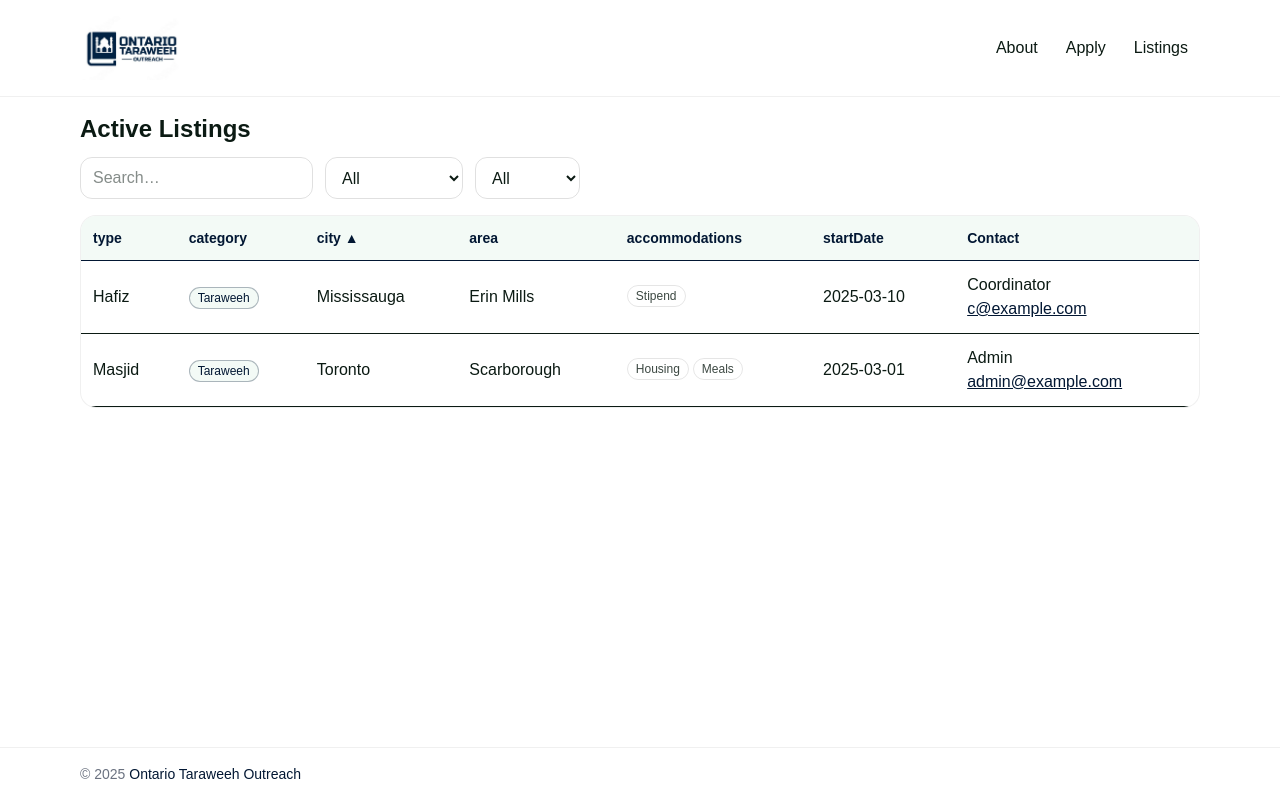
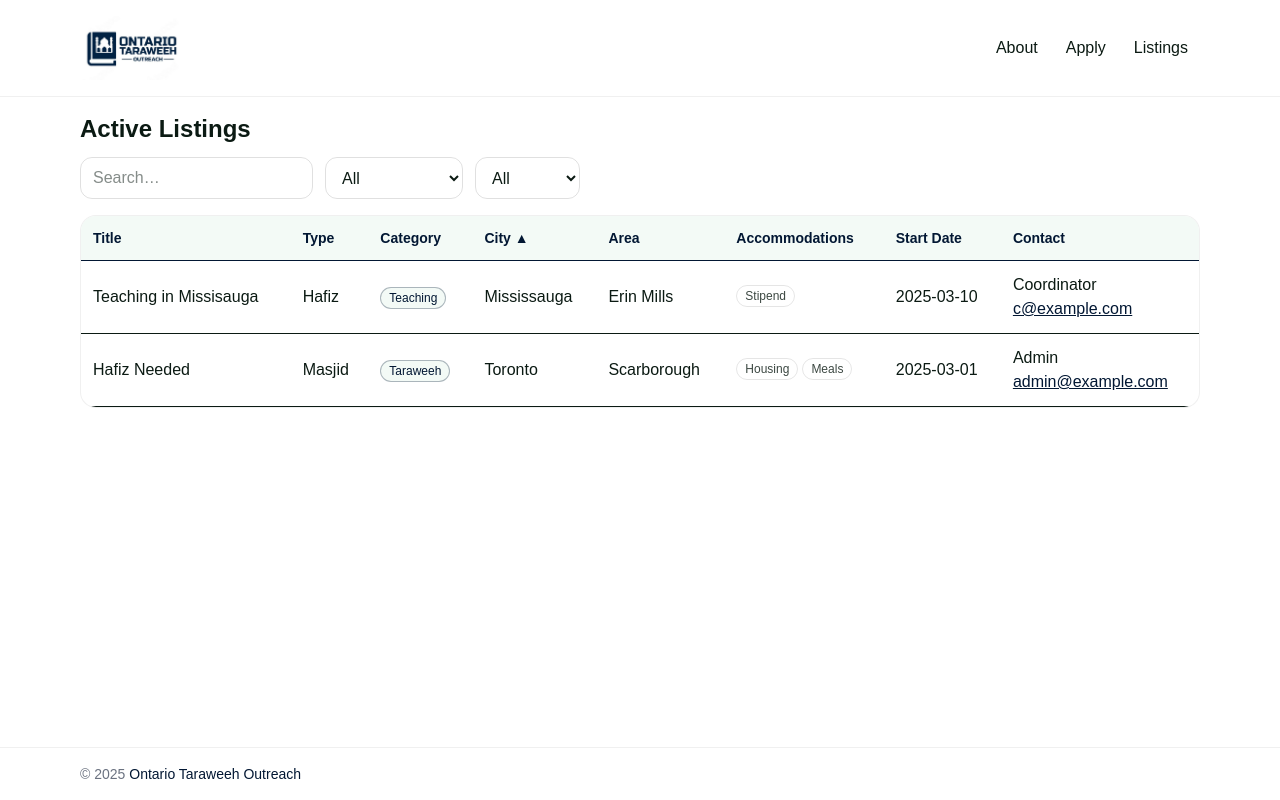
Before and after one commit to Zaydqadri/OTO_Web_Dev, a Next.js app: page /listings in a window 1280 px wide. Built offline with nearby package versions, Linux system fonts and the light colour scheme.

Commit message:
Listing types created

```diff
--- a/src/components/ListingsTable.tsx
+++ b/src/components/ListingsTable.tsx
@@ -1,6 +1,7 @@
 "use client";
 import { useEffect, useMemo, useState } from "react";
 import type { Listing } from "@/lib/types";
+import Loadable from "next/dist/shared/lib/loadable.shared-runtime";
 
 type Sort = { key: keyof Listing; dir: "asc" | "desc" };
 
@@ -31,7 +32,7 @@ export default function ListingsTable() {
       .filter(r => {
         const matchesText = !t || Object.values(r).join(" ").toLowerCase().includes(t);
         const matchesArea = area === "All" || r.area === area;
-        const matchesAcc  = acc === "All" || (r.accommodations ?? "").toLowerCase().includes(acc.toLowerCase());
+        const matchesAcc = acc === "All" || (r.accommodations ?? "").toLowerCase().includes(acc.toLowerCase());
         return matchesText && matchesArea && matchesAcc;
       })
       .sort((a, b) => {
@@ -52,16 +53,16 @@ export default function ListingsTable() {
           className="border border-[color:rgb(0_0_0_/_0.12)] rounded-xl px-3 py-2 min-w-56 focus:outline-none focus:ring-2 focus:ring-[var(--ring)]"
           placeholder="Search…"
           value={q}
-          onChange={(e)=>setQ(e.target.value)}
+          onChange={(e) => setQ(e.target.value)}
         />
         <select
           className="border border-[color:rgb(0_0_0_/_0.12)] rounded-xl px-3 py-2 focus:outline-none focus:ring-2 focus:ring-[var(--ring)]"
-          value={area} onChange={(e)=>setArea(e.target.value)}>
+          value={area} onChange={(e) => setArea(e.target.value)}>
           {areas.map(a => <option key={a}>{a}</option>)}
         </select>
         <select
           className="border border-[color:rgb(0_0_0_/_0.12)] rounded-xl px-3 py-2 focus:outline-none focus:ring-2 focus:ring-[var(--ring)]"
-          value={acc} onChange={(e)=>setAcc(e.target.value)}>
+          value={acc} onChange={(e) => setAcc(e.target.value)}>
           {accs.map(a => <option key={a}>{a}</option>)}
         </select>
       </div>
@@ -70,22 +71,37 @@ export default function ListingsTable() {
       <div className="overflow-x-auto rounded-2xl border border-[color:rgb(0_0_0_/_0.06)] bg-white">
         <table className="w-full text-left">
           <thead className="border-b bg-[var(--brand-50)]/60 text-[var(--brand)]">
-            {(["type","category","city","area","accommodations","startDate"] as (keyof Listing)[])
-              .map(col => (
+            <tr>
+              {[
+                {key: "title", label: "Title"},
+                { key: "type", label: "Type" },
+                { key: "category", label: "Category" },
+                { key: "city", label: "City" },
+                { key: "area", label: "Area" },
+                { key: "accommodations", label: "Accommodations" },
+                { key: "startDate", label: "Start Date" },
+              ].map(({ key, label }) => (
                 <th
-                key={col as string}
+                  key={key}
+                  scope="col"
                   className="px-3 py-3 cursor-pointer select-none text-sm font-semibold"
-                onClick={()=>toggleSort(col)}
+                  onClick={() => toggleSort(key as keyof Listing)}
                   title="Click to sort"
                 >
-                {col} {sort.key===col ? (sort.dir==="asc"?"▲":"▼") : ""}
+                  {label} {sort.key === key ? (sort.dir === "asc" ? "▲" : "▼") : ""}
                 </th>
               ))}
-            <th className="px-3 py-3 text-sm font-semibold">Contact</th>
+              <th scope="col" className="px-3 py-3 text-sm font-semibold">
+                Contact
+              </th>
+            </tr>
           </thead>
+
+
           <tbody>
             {filtered.map((r, i) => (
               <tr key={i} className="border-b">
+                <td className="px-3 py-3">{r.title}</td>
                 <td className="px-3 py-3">{r.type}</td>
                 <td className="px-3 py-3">
                   {r.category ? (
--- a/src/lib/types.ts
+++ b/src/lib/types.ts
@@ -1,4 +1,5 @@
 export type Listing = {
+  title: string;
   type: "Masjid" | "Hafiz" | string;
   category?: "Taraweeh" | "Jummah" | "Teaching" | string;
   city?: string;
--- a/src/pages/api/listings.ts
+++ b/src/pages/api/listings.ts
@@ -10,10 +10,10 @@ export default async function handler(req: NextApiRequest, res: NextApiResponse)
 
   // TODO: replace with Google Sheet/Airtable/Supabase
   const data: Listing[] = [
-    { type: "Masjid", category: "Taraweeh", city: "Toronto", area: "Scarborough",
+    { title: "Hafiz Needed", type: "Masjid", category: "Taraweeh", city: "Toronto", area: "Scarborough",
       accommodations: "Housing, Meals", startDate: "2025-03-01",
       contactName: "Admin", contactEmail: "admin@example.com", approved: true },
-    { type: "Hafiz", category: "Taraweeh", city: "Mississauga", area: "Erin Mills",
+    { title: "Teaching in Missisauga", type: "Hafiz", category: "Teaching", city: "Mississauga", area: "Erin Mills",
       accommodations: "Stipend", startDate: "2025-03-10",
       contactName: "Coordinator", contactEmail: "c@example.com", approved: true },
   ];
```
Lines whose indentation alone changed are shown as unchanged.
